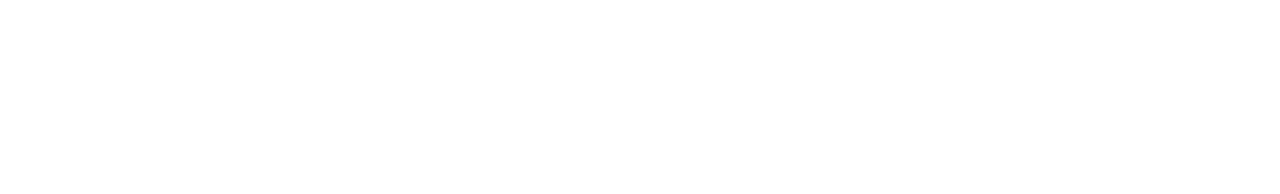
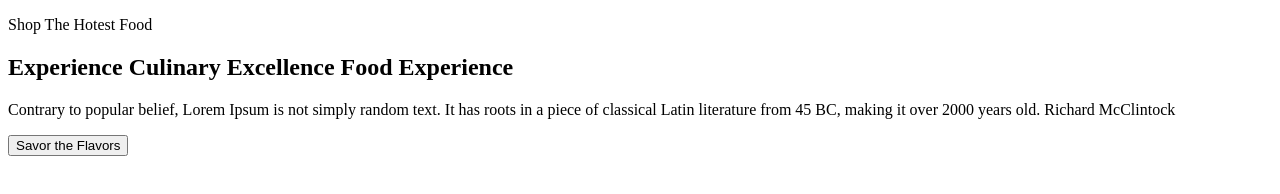
Before and after one commit to codewrangler-yasmin/food-restaurant-project, a plain HTML site: page index.html in a window 1280 px wide. Drawn offline with Linux system fonts and the light colour scheme.

Commit message:
added hero section

```diff
--- a/index.html
+++ b/index.html
@@ -3,7 +3,24 @@
   <head>
     <meta charset="UTF-8" />
     <meta name="viewport" content="width=device-width, initial-scale=1.0" />
-    <title>Document</title>
+    <title>Good FOod Restaurent</title>
   </head>
-  <body></body>
+  <body>
+    <header>
+      <section class="section-padding hero-banner">
+        <div class="hero-header-content">
+          <p class="hero-heading-top">Shop The Hotest Food</p>
+          <h2 class="hero-heading">
+            Experience Culinary Excellence Food Experience
+          </h2>
+          <p class="hero-text">
+            Contrary to popular belief, Lorem Ipsum is not simply random text.
+            It has roots in a piece of classical Latin literature from 45 BC,
+            making it over 2000 years old. Richard McClintock
+          </p>
+          <button class="hero-btn btn">Savor the Flavors</button>
+        </div>
+      </section>
+    </header>
+  </body>
 </html>
```
